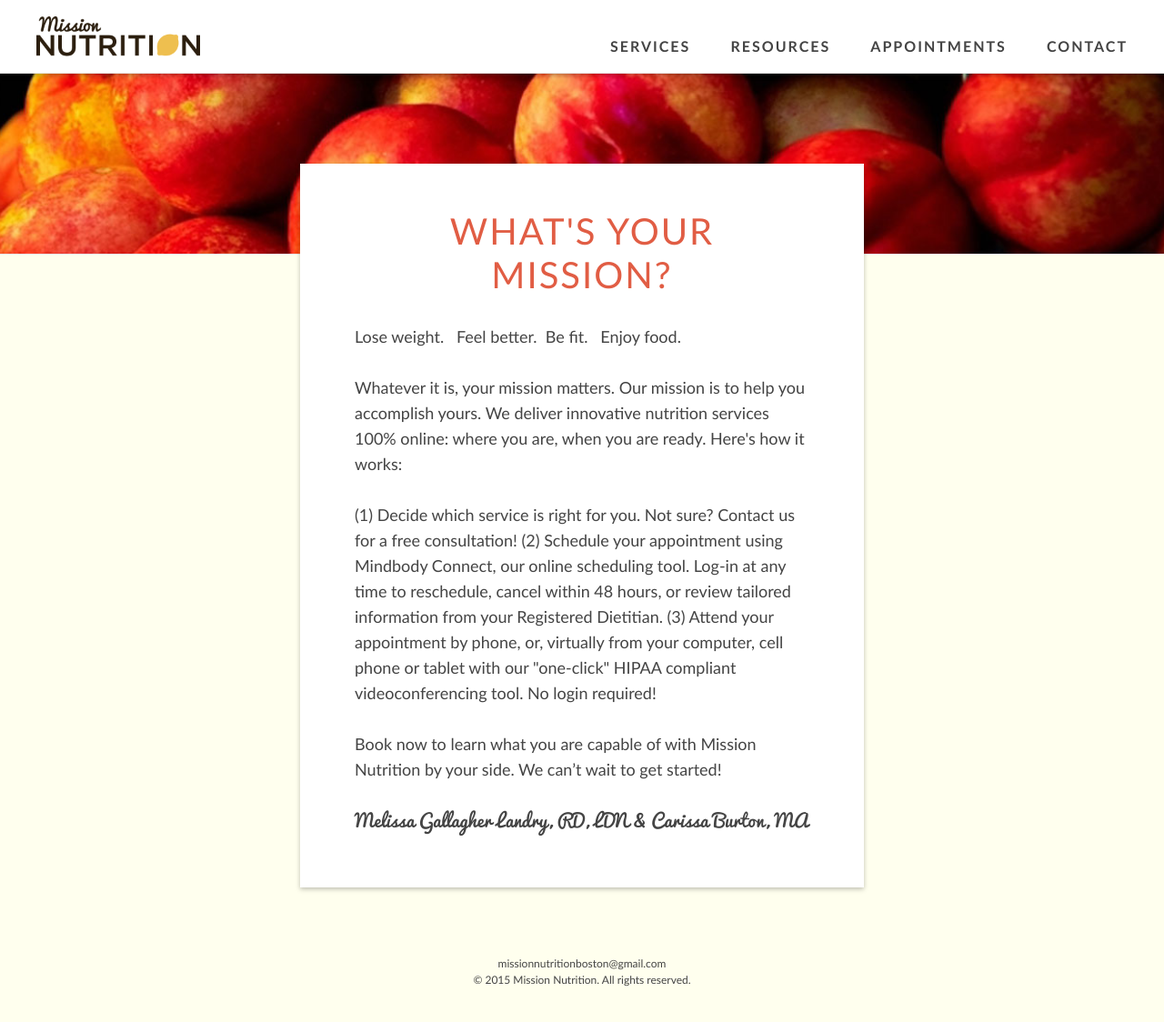
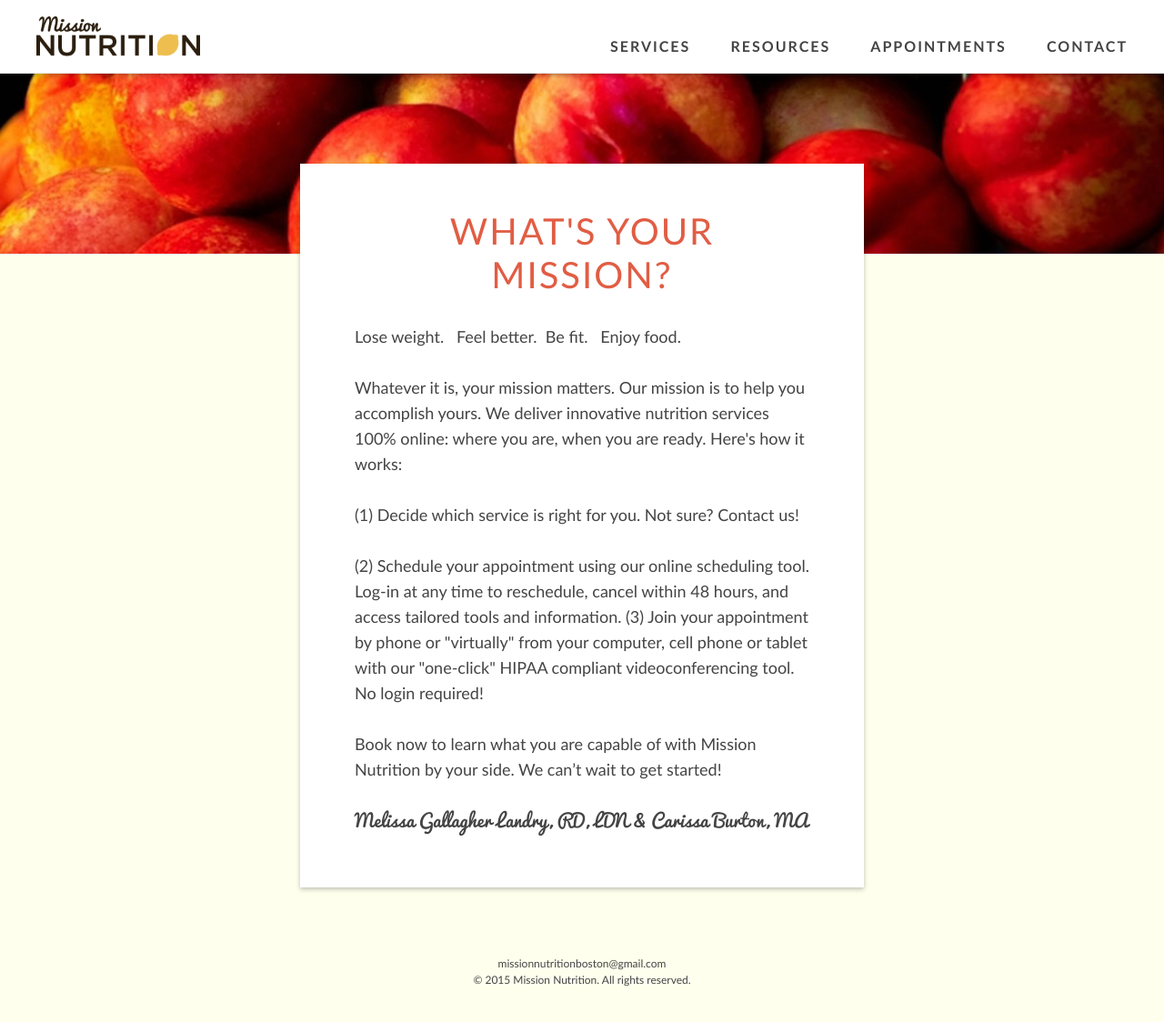
Before and after one commit to davelandry/missionnutrition, a Jekyll site: the page built from index.html, in a window 1280 px wide and 1127 px high. Shown: the top 1124 px of the window at 91% size. Built offline with Jekyll 4.4.1, drawn with Linux system fonts in a browser that asks for light colours.

Commit message:
Update index.html

```diff
--- a/index.html
+++ b/index.html
@@ -9,9 +9,10 @@
   <br><br>
   Whatever it is, your mission matters. Our mission is to help you accomplish yours. We deliver innovative nutrition services 100% online: where you are, when you are ready. Here's how it works:
   <br><br>
-  (1) Decide which service is right for you. Not sure? Contact us for a free consultation!
-  (2) Schedule your appointment using Mindbody Connect, our online scheduling tool. Log-in at any time to reschedule, cancel within 48 hours, or review tailored information from your Registered Dietitian.
-  (3) Attend your appointment by phone, or, virtually from your computer, cell phone or tablet with our "one-click" HIPAA compliant videoconferencing tool. No login required!
+(1) Decide which service is right for you. Not sure? Contact us!
+<br><br>
+  (2) Schedule your appointment using our online scheduling tool. Log-in at any time to reschedule, cancel within 48 hours, and access tailored tools and information.
+  (3) Join your appointment by phone or "virtually" from your computer, cell phone or tablet with our "one-click" HIPAA compliant videoconferencing tool. No login required!
   <br><br>
   Book now to learn what you are capable of with Mission Nutrition by your side. We can’t wait to get started!
   <br><br>
```
